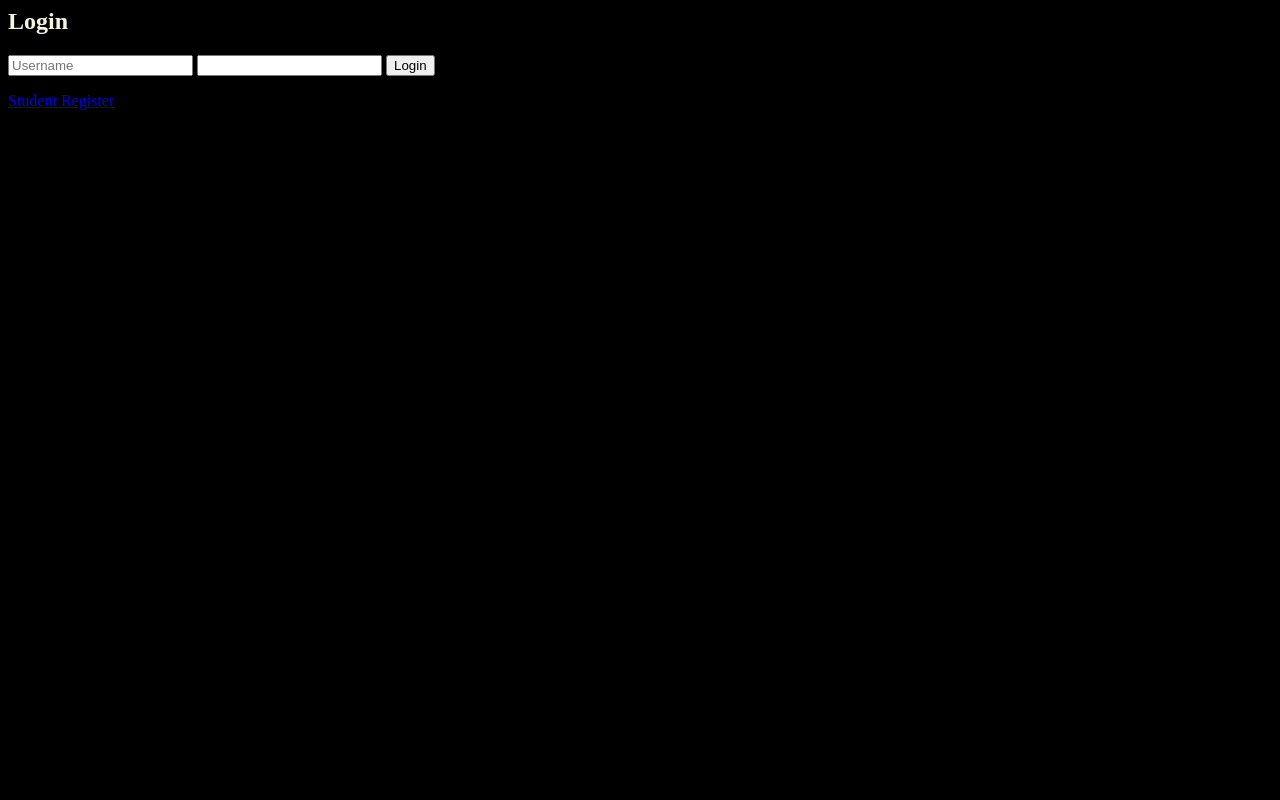
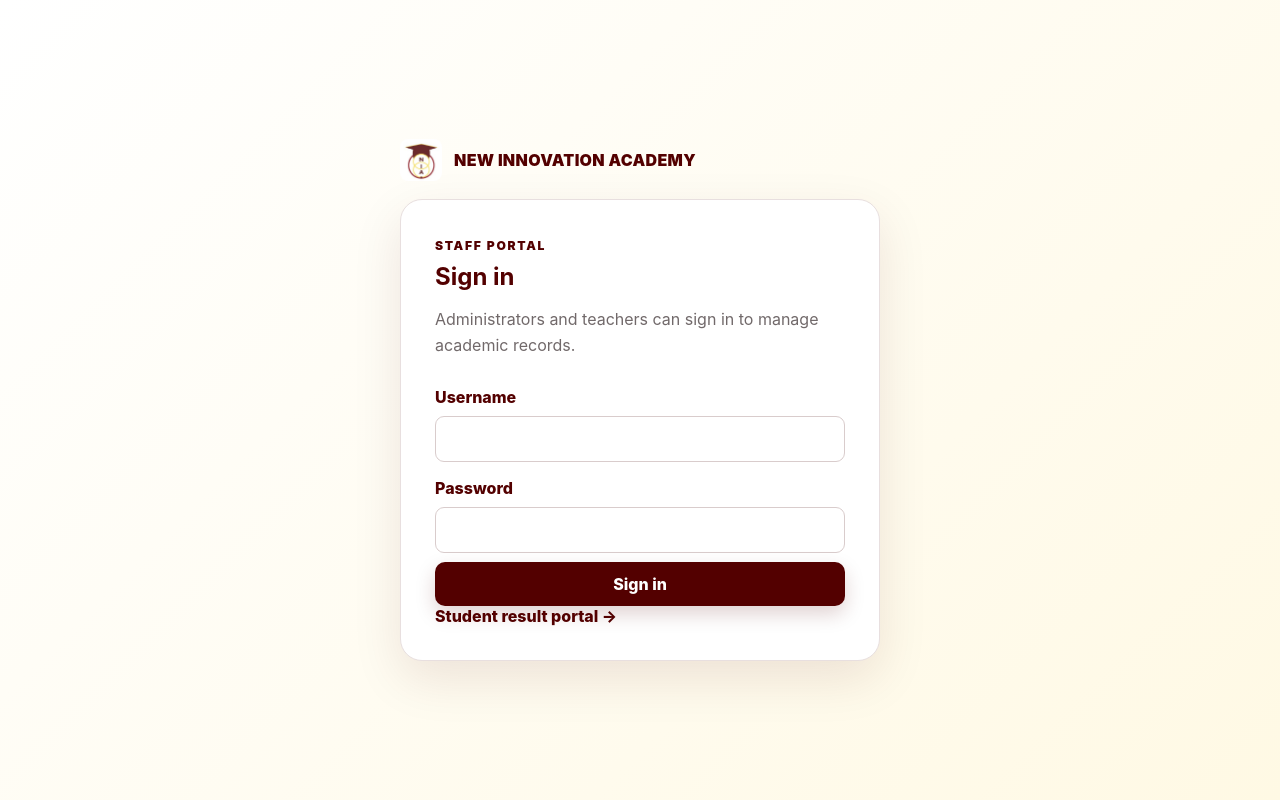
Before and after one commit to timo1456/NIA, a Flask app: page /login in a window 1280 px wide. Run offline with Flask 3, Linux system fonts and the light colour scheme.

Commit message:
Redesign staff login

```diff
--- a/templates/login.html
+++ b/templates/login.html
@@ -1,15 +1,31 @@
-<h2>Login</h2>
-<style>
-    body {
-        background-color: black;
-        color: beige;
-    }
-</style>
-<form method="POST">
-	<p>{{ invalid }} </p>
-    <input name="username" placeholder="Username" required>
-    <input name="password" type="password" required>
-    <button>Login</button>
-</form>
-
-<a href="/register">Student Register</a>
+<!DOCTYPE html>
+<html lang="en">
+<head>
+    <meta charset="UTF-8">
+    <meta name="viewport" content="width=device-width, initial-scale=1.0">
+    <title>Staff Login | NIA</title>
+    <link rel="stylesheet" href="{{ url_for('static', filename='site.css') }}">
+</head>
+<body class="portal-page">
+<main class="portal-shell">
+    <a class="mini-brand" href="/">
+        <img src="{{ url_for('static', filename='logo.jpg') }}" alt="School logo">
+        <span>NEW INNOVATION ACADEMY</span>
+    </a>
+    <section class="portal-card">
+        <span class="eyebrow">STAFF PORTAL</span>
+        <h1>Sign in</h1>
+        <p class="muted">Administrators and teachers can sign in to manage academic records.</p>
+        {% if invalid %}<div class="alert alert-error">{{ invalid }}</div>{% endif %}
+        <form method="POST" class="portal-form">
+            <label for="username">Username</label>
+            <input id="username" name="username" autocomplete="username" required>
+            <label for="password">Password</label>
+            <input id="password" name="password" type="password" autocomplete="current-password" required>
+            <button class="btn btn-primary btn-full" type="submit">Sign in</button>
+        </form>
+        <a class="back-link" href="/check-result">Student result portal →</a>
+    </section>
+</main>
+</body>
+</html>
```
